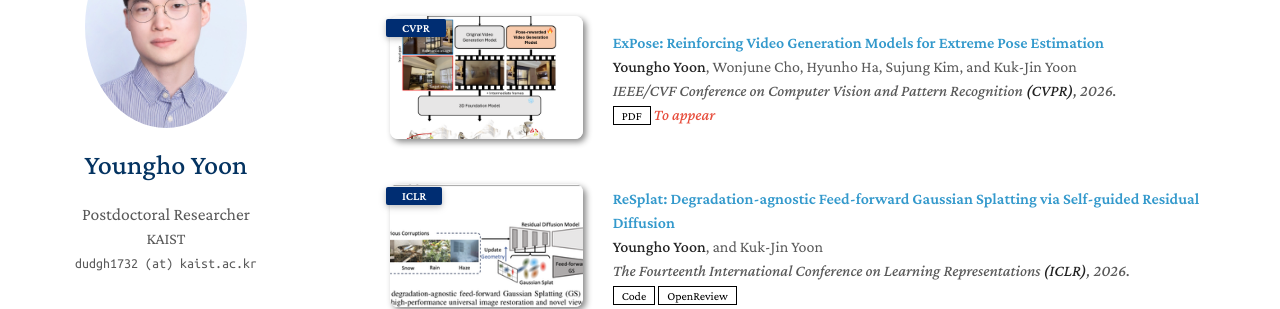
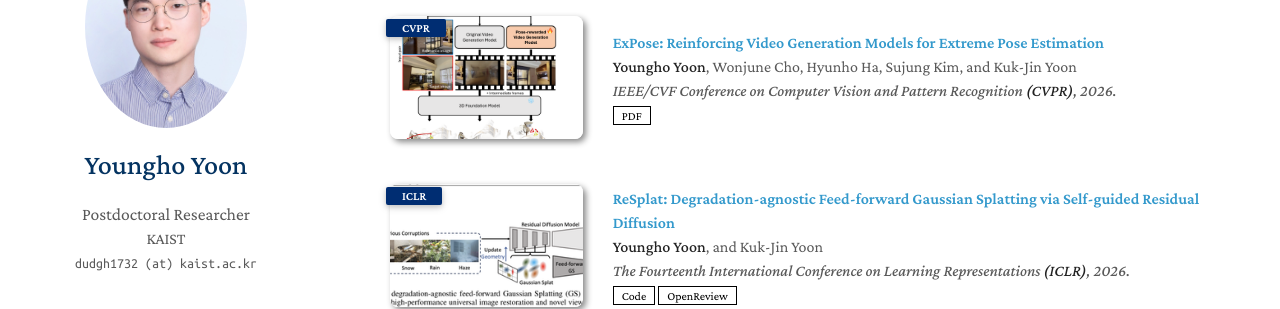
Before and after one commit to yh-yoon/yh-yoon.github.io, a Jekyll site: the page built from index.md, in a window 1280 px wide and 900 px high, scrolled down 1126 px. Shown: the part 154-463 px from the top of the window. Built offline with Jekyll 4.4.1, drawn with Linux system fonts in a browser that asks for light colours; a style sheet for code colours, icons or effects is not loaded; our own code applies the rules of GitHub Pages for plain Markdown files.

Commit message:
Publications: drop ExPose 'To appear' note
Co-Authored-By: Claude Opus 4.7 (1M context) <noreply@anthropic.com>

```diff
--- a/_data/publications.yml
+++ b/_data/publications.yml
@@ -12,7 +12,6 @@ main:
     conference: IEEE/CVF Conference on Computer Vision and Pattern Recognition <strong>(CVPR)</strong>, 2026.
     pdf: ./assets/files/ExPose_CVPR26.pdf
     image: ./assets/img/teaser_expose.png
-    notes: To appear
 
   - title: "ReSplat: Degradation-agnostic Feed-forward Gaussian Splatting via Self-guided Residual Diffusion"
     authors: <strong>Youngho Yoon</strong>, and Kuk-Jin Yoon
```
